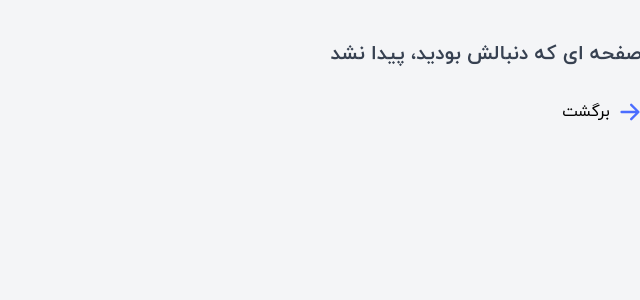
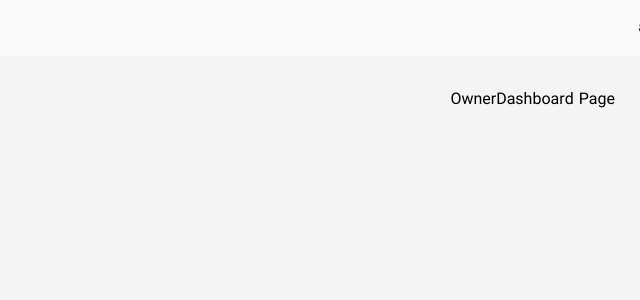
Before and after one commit to AmirhosseinAmini1383/Freelancering-App, a React (Vite) app: page /owner/dashboard in a window 1280 px wide. Shown: the top 300 px of the page, without its empty margins (640-1280 px from the left). Built offline with nearby package versions, Linux system fonts and the light colour scheme; no server answers.

Commit message:
Owner Route & Owner Sidebar

```diff
--- a/src/App.jsx
+++ b/src/App.jsx
@@ -1,12 +1,14 @@
-import { Route, Routes } from "react-router-dom";
+import { Navigate, Route, Routes } from "react-router-dom";
 import Auth from "./pages/Auth";
 import { QueryClient, QueryClientProvider } from "@tanstack/react-query";
 import { Toaster } from "react-hot-toast";
 import CompleteProfile from "./pages/CompleteProfile";
 import Home from "./pages/Home";
 import NotFound from "./pages/NotFound";
-import Owner from "./pages/Owner";
+import OwnerDashboard from "./pages/OwnerDashboard";
 import AppLayout from "./ui/AppLayout";
+import Projects from "./pages/Projects";
+import Project from "./pages/Project";
 
 const queryClient = new QueryClient();
 
@@ -17,8 +19,11 @@
       <Routes>
         <Route path="/auth" element={<Auth />} />
         <Route path="/complete-profile" element={<CompleteProfile />} />
-        <Route element={<AppLayout />}>
-          <Route path="/owner" element={<Owner />} />
+        <Route path="/owner" element={<AppLayout />}>
+          <Route index element={<Navigate to="dashboard" replace />} />
+          <Route path="dashboard" element={<OwnerDashboard />} />
+          <Route path="projects" element={<Projects />} />
+          <Route path="projects/:id" element={<Project />} />
         </Route>
         <Route path="/" element={<Home />} />
         <Route path="*" element={<NotFound />} />
--- a/src/index.css
+++ b/src/index.css
@@ -54,6 +54,9 @@
 }
 
 @layer components {
+  .navlinkClass {
+    @apply flex items-center gap-x-2 hover:bg-primary-100/50 hover:text-primary-900 px-2 py-1.5 rounded-lg transition-all duration-300;
+  }
   .textField__input {
     @apply w-full py-3 px-4 rounded-xl text-secondary-900 border border-gray-300 outline-none hover:border-primary-500 focus:border-primary-500 focus:bg-white transition-all duration-300 ease-out focus:shadow-lg focus:shadow-primary-200;
   }
--- a/src/pages/Home.jsx
+++ b/src/pages/Home.jsx
@@ -1,7 +1,7 @@
 function Home() {
   return (
     <div className="container xl:max-w-screen-xl">
-      <div>صفحه اصلی</div>;
+      <div>صفحه اصلی</div>
     </div>
   );
 }
--- a/src/pages/Owner.jsx
+++ /dev/null
@@ -1,5 +0,0 @@
-function Owner() {
-  return <div>Owner Page</div>;
-}
-
-export default Owner;
--- /dev/null
+++ b/src/pages/OwnerDashboard.jsx
@@ -0,0 +1,5 @@
+function OwnerDashboard() {
+  return <div>OwnerDashboard Page</div>;
+}
+
+export default OwnerDashboard;
--- /dev/null
+++ b/src/pages/Project.jsx
@@ -0,0 +1,5 @@
+function Project() {
+  return <div>Project</div>;
+}
+
+export default Project;
--- /dev/null
+++ b/src/pages/Projects.jsx
@@ -0,0 +1,5 @@
+function Projects() {
+  return <div>Projects</div>;
+}
+
+export default Projects;
--- a/src/ui/Sidebar.jsx
+++ b/src/ui/Sidebar.jsx
@@ -1,9 +1,41 @@
 import React from "react";
+import { HiCollection, HiHome } from "react-icons/hi";
+import { NavLink } from "react-router-dom";
 
 function Sidebar() {
   return (
-    <div className="bg-secondary-50 row-start-1 row-span-2">app sidebar</div>
+    <div className="bg-secondary-50 row-start-1 row-span-2 p-4">
+      <ul className="flex flex-col gap-y-4">
+        <li>
+          <CustomNavLink to="/owner/dashboard">
+            <HiHome />
+            <span>خانه</span>
+          </CustomNavLink>
+        </li>
+        <li>
+          <CustomNavLink to="/owner/projects">
+            <HiCollection />
+            <span>پروژه ها</span>
+          </CustomNavLink>
+        </li>
+      </ul>
+    </div>
   );
 }
 
 export default Sidebar;
+
+function CustomNavLink({ children, to }) {
+  return (
+    <NavLink
+      to={to}
+      className={({ isActive }) =>
+        isActive
+          ? "navlinkClass bg-primary-100/50 text-primary-900"
+          : "navlinkClass text-secondary-600"
+      }
+    >
+      {children}
+    </NavLink>
+  );
+}
```
